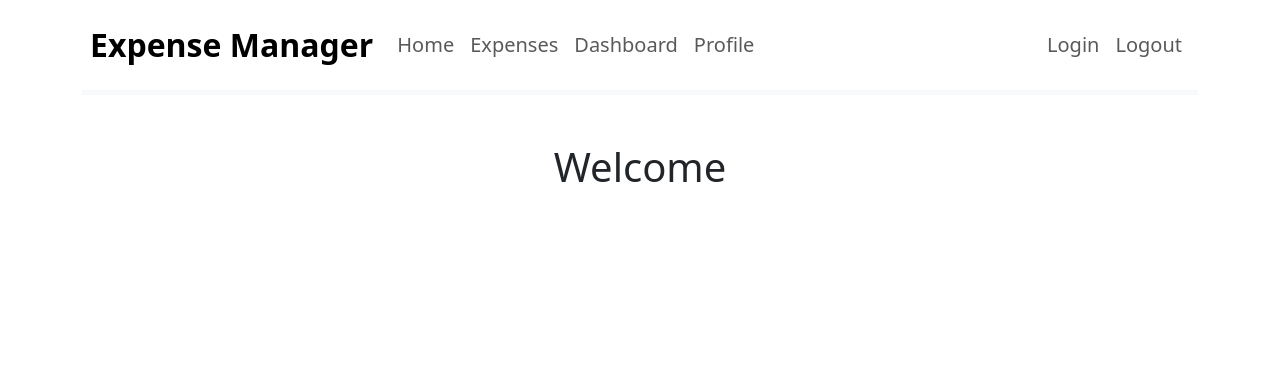
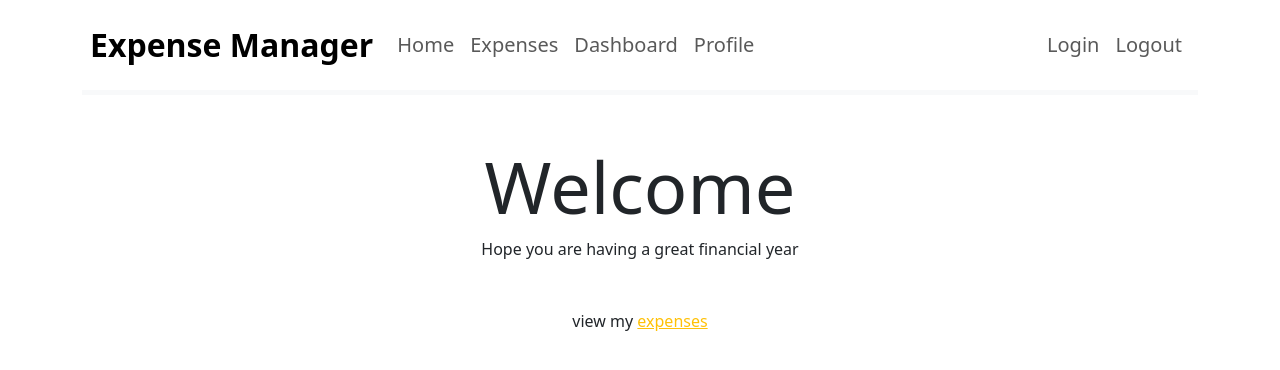
Before and after one commit to vignesh-6145/expense-manager-frontend, a React (Create React App) app in the folder expense-manager/: page /home/1 in a window 1280 px wide. Shown: the top 370 px of the page. Built offline with nearby package versions, Linux system fonts and the light colour scheme; no server answers.

Commit message:
UPDATE : user info was retrieved navitagion to expeses was included

```diff
--- a/expense-manager/src/Components/ExpenseManager/ExpenseManager.jsx
+++ b/expense-manager/src/Components/ExpenseManager/ExpenseManager.jsx
@@ -17,7 +17,7 @@ export function ExpenseManger() {
         <Routes>
           <Route path="/" element={<Welcome />} />
           <Route path="/home/:userId" element={<Home />} />
-          <Route path="/expenses" element={<Expenses />} />
+          <Route path="/expenses/:userId" element={<Expenses />} />
           <Route path="/dashboard" element={<Dashboard />} />
           <Route path="/profile" element={<Profile />} />
           <Route path="/login" element={<Login />} />
--- a/expense-manager/src/Components/Expenses/Expenses.jsx
+++ b/expense-manager/src/Components/Expenses/Expenses.jsx
@@ -1,7 +1,8 @@
+import { useParams } from "react-router-dom";
+
 export function Expenses() {
+  const { userId } = useParams();
   return (
-    <div className="container">
-      <h1>Expenses Component</h1>
-    </div>
+    <div className="container">{<h1>Expenses Component {userId}</h1>}</div>
   );
 }
--- a/expense-manager/src/Components/Home/Home.jsx
+++ b/expense-manager/src/Components/Home/Home.jsx
@@ -1,6 +1,6 @@
 import React from "react";
 import { getUser } from "../../Services/UserService";
-import { useParams } from "react-router-dom";
+import { Link, useParams } from "react-router-dom";
 
 export function Home() {
   const params = useParams();
@@ -27,7 +27,18 @@ class InternalHome extends React.Component {
   render() {
     return (
       <div>
-        <h1>Welcome {this.state.userId}</h1>
+        <h1 className="display-2">Welcome {this.state.userName}</h1>
+        <span className="text-sm-center">
+          Hope you are having a great financial year
+        </span>
+        <br />
+
+        <p class="m-5">
+          view my{" "}
+          <Link className="link-warning" to={`/expenses/${this.state.userId}`}>
+            expenses
+          </Link>
+        </p>
       </div>
     );
   }
```
